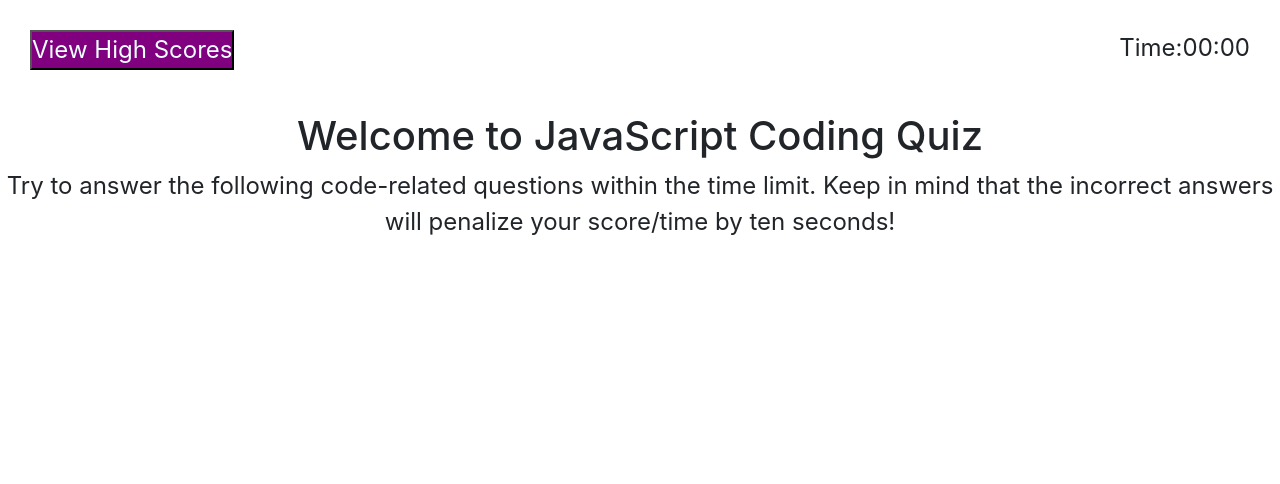
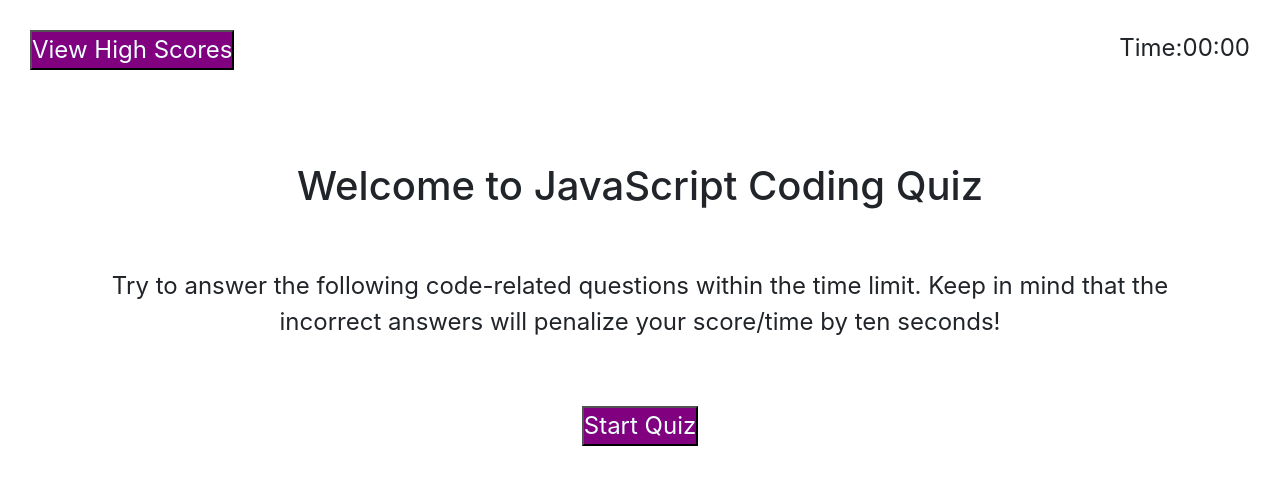
Before and after one commit to Sdott3/code-quiz, a plain HTML site: page index.html in a window 1280 px wide. Drawn offline with nearby package versions, Linux system fonts and the light colour scheme.

Commit message:
first quiz page created and start quiz button added

```diff
--- a/assets/css/style.css
+++ b/assets/css/style.css
@@ -21,3 +21,11 @@ button {
 .top-container {
     padding: 30px 30px 30px 30px;
 }
+
+.bottom-container {
+    padding: 50px 30px 50px 30px;
+}
+
+.intro-p {
+    padding: 50px 50px 50px 50px;
+}
--- a/index.html
+++ b/index.html
@@ -27,12 +27,13 @@
     </header>
 
     <div class="bottom-container">
-        <div class="quiz-intro text-center">
+        <div class="quiz-intro col text-center">
             <h1>Welcome to JavaScript Coding Quiz</h1>
-            <p>
+            <p class="intro-p">
                 Try to answer the following code-related questions within the time limit.
                 Keep in mind that the incorrect answers will penalize your score/time by ten seconds!
             </p>
+            <button id="startBtn">Start Quiz</button>
         </div>
 
 
```
